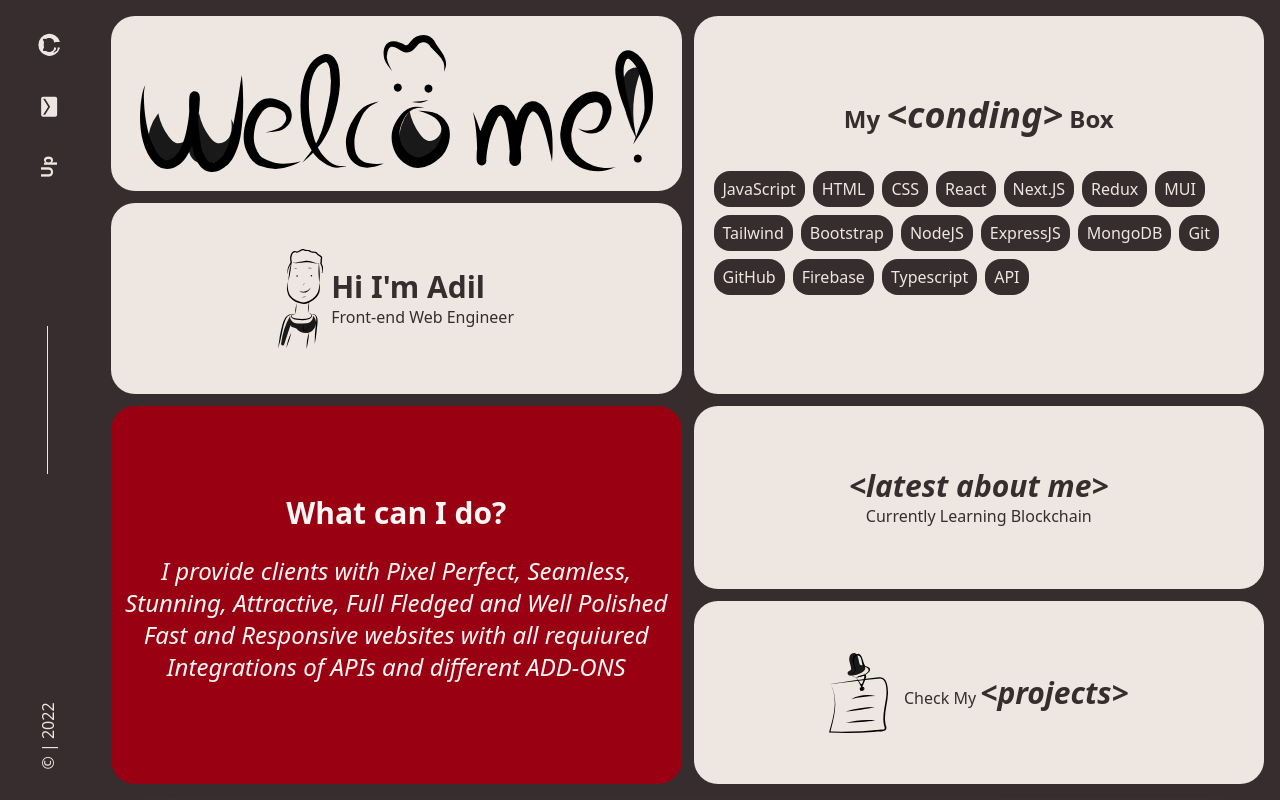
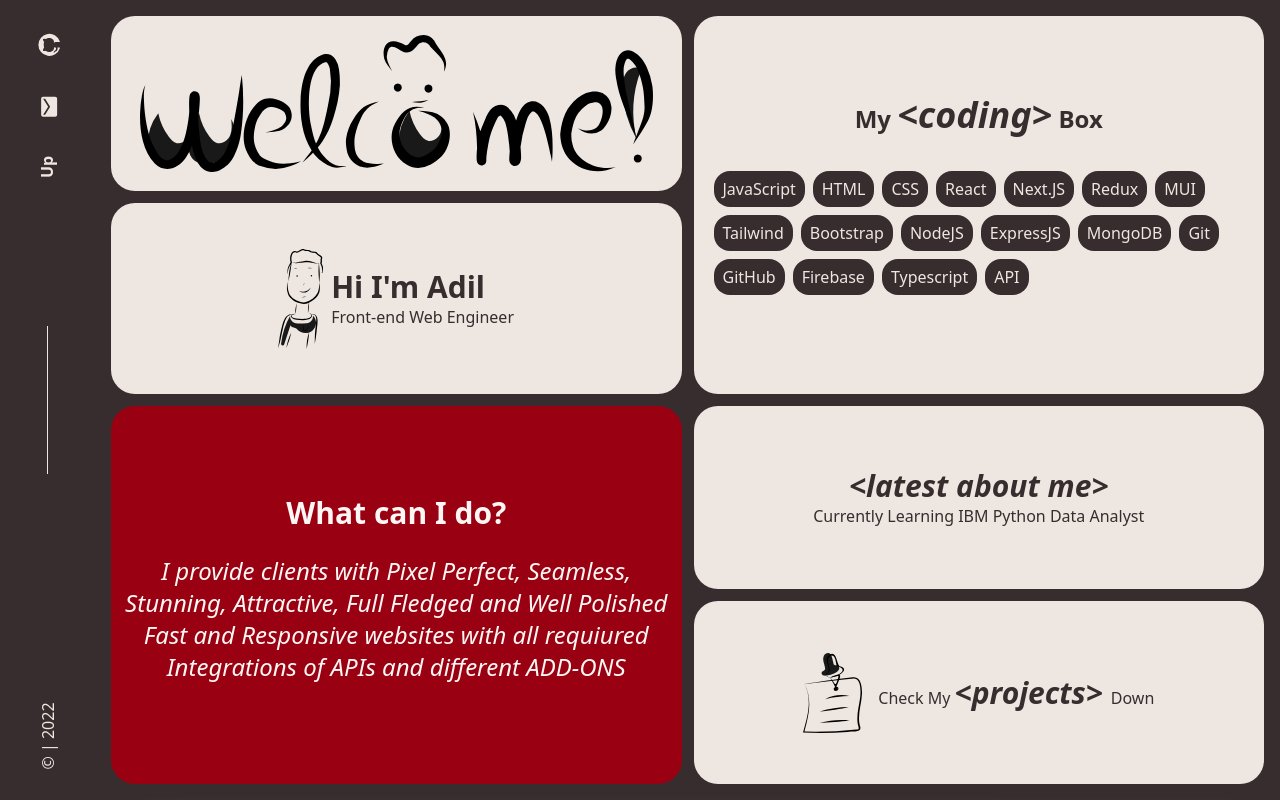
Before and after one commit to devadii/portfolio, a Next.js app: page / in a window 1280 px wide. Shown: the top 800 px of the page. Built offline with nearby package versions, Linux system fonts and the light colour scheme.

Commit message:
spell fix

```diff
--- a/components/Main.jsx
+++ b/components/Main.jsx
@@ -50,7 +50,7 @@ const Main = () => {
             <div className="">
               <p className="text-2xl font-bold text-center mb-4">
                 My{" "}
-                <span className="text-4xl font-bold italic">{"<conding>"}</span>{" "}
+                <span className="text-4xl font-bold italic">{"<coding>"}</span>{" "}
                 Box
               </p>
               <Tools />
@@ -86,7 +86,7 @@ const Main = () => {
               <span className="text-3xl font-bold italic">
                 {"<latest about me>"}
               </span>
-              <p>Currently Learning Blockchain</p>
+              <p>Currently Learning IBM Python Data Analyst</p>
             </div>
             <div className="flex-1 bg-[#eee7e1] rounded-3xl p-3 md:p-0 flex items-center justify-center">
               <div className="flex">
@@ -95,8 +95,9 @@ const Main = () => {
                   <p className="">
                     Check My{" "}
                     <span className="text-3xl font-bold italic">
-                      {"<projects>"}
+                      {"<projects>"}{" "}
                     </span>
+                    Down
                   </p>
                 </div>
               </div>
--- a/pages/index.js
+++ b/pages/index.js
@@ -1,9 +1,15 @@
 import Main from "../components/Main";
 import Sidebar from "../components/Sidebar";
+import Head from "next/head";
 
 export default function Home() {
   return (
     <div className="bg-[#372c2e] w-full h-full">
+      <Head>
+        <title>aDiL</title>
+        <meta name="viewport" content="initial-scale=1.0, width=device-width" />
+        <link rel="icon" href="/favicon.png"></link>
+      </Head>
       <div className="bg-[#372c2e] max-w-[1300px] m-auto overflow-x-hidden">
         <Sidebar />
         <Main />
```
Also changed, not shown: public/favicon.png (added).
